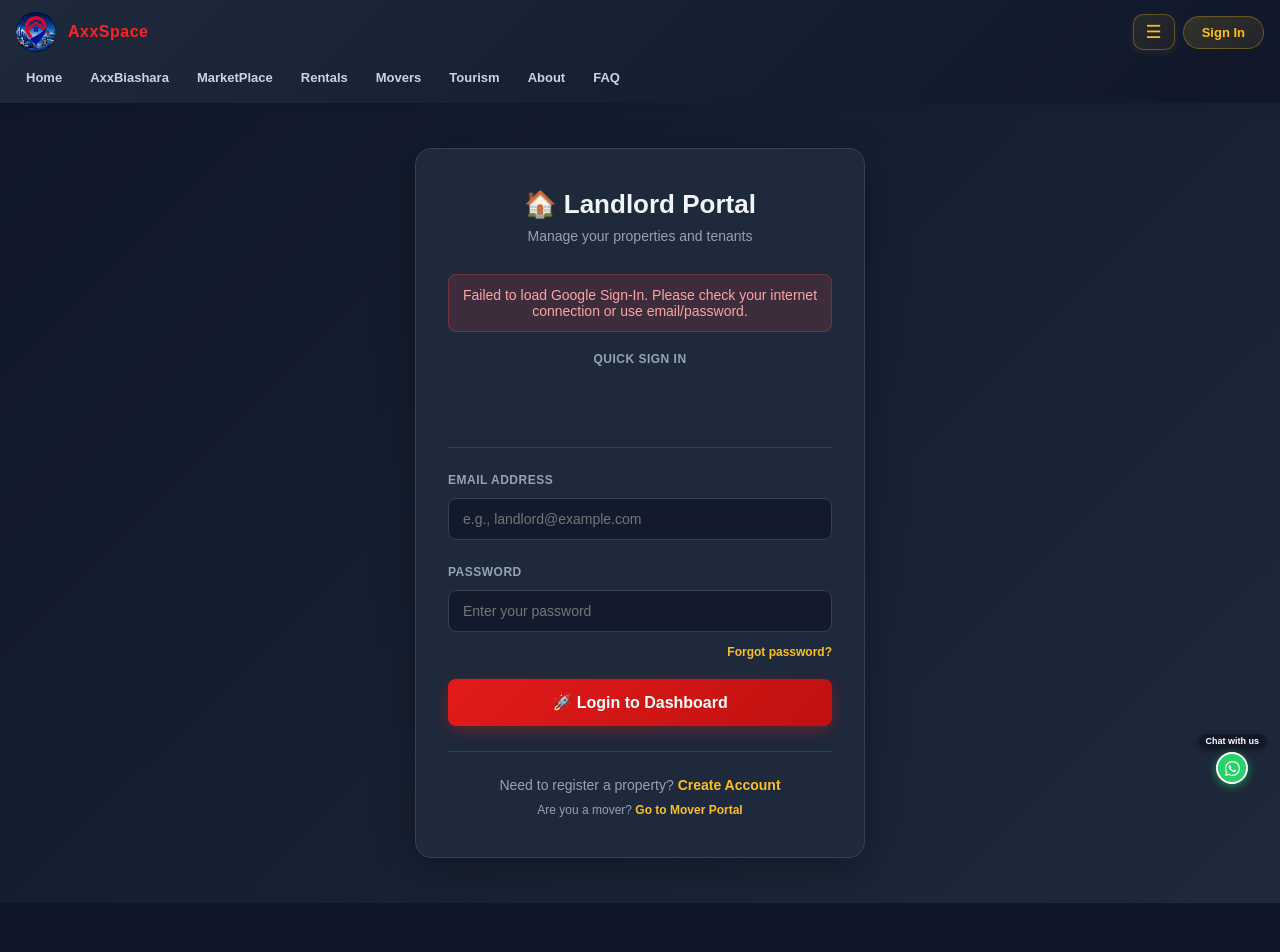
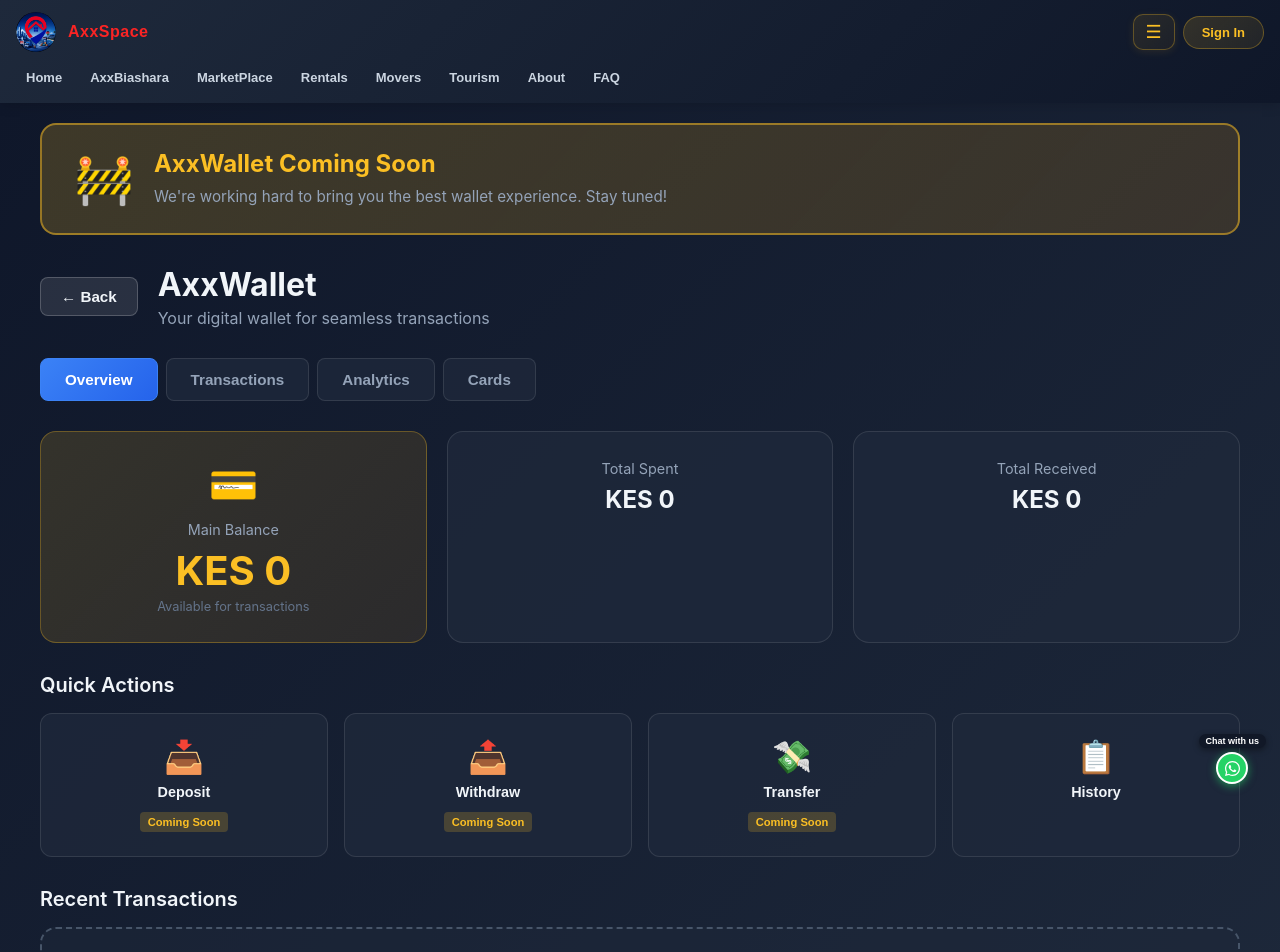
Before and after one commit to richard254120/axx-spaces-frontend, a React (Vite) app: page /axxwallet in a window 1280 px wide. Before the commit this address led to /login. Shown: the top 952 px of the page. Before the commit the page ends 903 px from the top, so only its background shows below. Built offline with nearby package versions, Linux system fonts and the light colour scheme.

Commit message:
Updated homepage

```diff
--- a/src/App.jsx
+++ b/src/App.jsx
@@ -270,7 +270,7 @@ function App() {
         path="/axxwallet"
         element={
           <PublicLayout>
-            <ProtectedRoute><AxxWallet /></ProtectedRoute>
+            <AxxWallet />
           </PublicLayout>
         }
       />
--- a/src/components/Navbar.jsx
+++ b/src/components/Navbar.jsx
@@ -83,6 +83,9 @@ export default function Navbar() {
           </Link>
           <Link to="/tourism" style={styles.dropdownItem} onClick={() => setDropdownOpen(false)}>
             <span style={styles.dropdownIcon}>Tourism</span>
+          </Link>
+          <Link to="/axxwallet" style={styles.dropdownItem} onClick={() => setDropdownOpen(false)}>
+            <span style={styles.dropdownIcon}>AxxWallet</span>
           </Link>
           <Link to="/users" style={styles.dropdownItem} onClick={() => setDropdownOpen(false)}>
             <span style={styles.dropdownIcon}>Users</span>
@@ -337,7 +340,7 @@ export default function Navbar() {
                       style={styles.dropdownItem}
                       onClick={() => { setDropdownOpen(false); setMenuOpen(false); }}
                     >
-                      💳 Payment History
+                      📋 Payment History
                     </Link>
                     <Link
                       to="/dashboard"
--- a/src/pages/AxxWallet.jsx
+++ b/src/pages/AxxWallet.jsx
@@ -20,9 +20,12 @@ export default function AxxWallet() {
   const [notification, setNotification] = useState(null);
 
   useEffect(() => {
-    if (!token) { navigate("/login"); return; }
-    fetchWalletData();
-  }, [token, navigate]);
+    if (token) {
+      fetchWalletData();
+    } else {
+      setLoading(false);
+    }
+  }, [token]);
 
   const fetchWalletData = async () => {
     try {
@@ -45,73 +48,20 @@ export default function AxxWallet() {
 
   const handleDeposit = async (e) => {
     e.preventDefault();
-    if (!depositAmount || parseFloat(depositAmount) < 10) {
-      showNotification("Minimum deposit is KES 10", "error");
-      return;
-    }
-    try {
-      const response = await API.post("/payment/initiate-mpesa", {
-        phone: user.phone,
-        amount: parseFloat(depositAmount),
-        plan: "Wallet Deposit",
-      });
-      showNotification("M-Pesa prompt sent! Enter your PIN to complete deposit.", "success");
-      setShowDepositModal(false);
-      setDepositAmount("");
-      setTimeout(fetchWalletData, 2000);
-    } catch (err) {
-      showNotification("Failed to initiate deposit", "error");
-    }
+    showNotification("AxxWallet is coming soon! Deposit feature will be available soon.", "error");
+    setShowDepositModal(false);
   };
 
   const handleWithdraw = async (e) => {
     e.preventDefault();
-    if (!withdrawAmount || parseFloat(withdrawAmount) < 100) {
-      showNotification("Minimum withdrawal is KES 100", "error");
-      return;
-    }
-    if (parseFloat(withdrawAmount) > (walletData?.balance || 0)) {
-      showNotification("Insufficient balance", "error");
-      return;
-    }
-    try {
-      await API.post("/payment/withdraw", { amount: parseFloat(withdrawAmount) });
-      showNotification("Withdrawal request submitted successfully", "success");
-      setShowWithdrawModal(false);
-      setWithdrawAmount("");
-      fetchWalletData();
-    } catch (err) {
-      showNotification("Failed to process withdrawal", "error");
-    }
+    showNotification("AxxWallet is coming soon! Withdraw feature will be available soon.", "error");
+    setShowWithdrawModal(false);
   };
 
   const handleTransfer = async (e) => {
     e.preventDefault();
-    if (!transferAmount || parseFloat(transferAmount) < 10) {
-      showNotification("Minimum transfer is KES 10", "error");
-      return;
-    }
-    if (!transferPhone) {
-      showNotification("Recipient phone number is required", "error");
-      return;
-    }
-    if (parseFloat(transferAmount) > (walletData?.balance || 0)) {
-      showNotification("Insufficient balance", "error");
-      return;
-    }
-    try {
-      await API.post("/payment/transfer", {
-        amount: parseFloat(transferAmount),
-        recipientPhone: transferPhone,
-      });
-      showNotification("Transfer successful!", "success");
-      setShowTransferModal(false);
-      setTransferAmount("");
-      setTransferPhone("");
-      fetchWalletData();
-    } catch (err) {
-      showNotification("Failed to process transfer", "error");
-    }
+    showNotification("AxxWallet is coming soon! Transfer feature will be available soon.", "error");
+    setShowTransferModal(false);
   };
 
   const getStatusStyle = (status) => {
@@ -147,6 +97,15 @@ export default function AxxWallet() {
   return (
     <div style={styles.container}>
       <style>{css}</style>
+
+      {/* Coming Soon Banner */}
+      <div style={styles.comingSoonBanner}>
+        <div style={styles.comingSoonIcon}>🚧</div>
+        <div style={styles.comingSoonText}>
+          <div style={styles.comingSoonTitle}>AxxWallet Coming Soon</div>
+          <div style={styles.comingSoonSubtitle}>We're working hard to bring you the best wallet experience. Stay tuned!</div>
+        </div>
+      </div>
 
       {notification && (
         <div style={{ ...styles.notification, background: notification.type === "error" ? "rgba(239,68,68,0.9)" : "rgba(34,197,94,0.9)" }}>
@@ -204,14 +163,17 @@ export default function AxxWallet() {
               <button style={styles.actionBtn} onClick={() => setShowDepositModal(true)}>
                 <div style={styles.actionIcon}>📥</div>
                 <div style={styles.actionLabel}>Deposit</div>
+                <div style={styles.comingSoonBadge}>Coming Soon</div>
               </button>
               <button style={styles.actionBtn} onClick={() => setShowWithdrawModal(true)}>
                 <div style={styles.actionIcon}>📤</div>
                 <div style={styles.actionLabel}>Withdraw</div>
+                <div style={styles.comingSoonBadge}>Coming Soon</div>
               </button>
               <button style={styles.actionBtn} onClick={() => setShowTransferModal(true)}>
                 <div style={styles.actionIcon}>💸</div>
                 <div style={styles.actionLabel}>Transfer</div>
+                <div style={styles.comingSoonBadge}>Coming Soon</div>
               </button>
               <button style={styles.actionBtn} onClick={() => setActiveTab("transactions")}>
                 <div style={styles.actionIcon}>📋</div>
@@ -517,6 +479,30 @@ const styles = {
     zIndex: 1000,
     boxShadow: "0 4px 12px rgba(0,0,0,0.3)",
   },
+  comingSoonBanner: {
+    background: "linear-gradient(135deg, rgba(251,191,36,0.2) 0%, rgba(245,158,11,0.15) 100%)",
+    border: "2px solid rgba(251,191,36,0.5)",
+    borderRadius: 16,
+    padding: "24px 32px",
+    maxWidth: 1200,
+    margin: "0 auto 30px",
+    display: "flex",
+    alignItems: "center",
+    gap: 20,
+  },
+  comingSoonIcon: { fontSize: "3rem" },
+  comingSoonText: { flex: 1 },
+  comingSoonTitle: {
+    color: "#fbbf24",
+    fontSize: "1.5rem",
+    fontWeight: 700,
+    marginBottom: 8,
+  },
+  comingSoonSubtitle: {
+    color: "#94a3b8",
+    fontSize: "0.95rem",
+    lineHeight: 1.5,
+  },
   header: {
     display: "flex",
     alignItems: "center",
@@ -626,6 +612,15 @@ const styles = {
   },
   actionIcon: { fontSize: "2rem" },
   actionLabel: { color: "#f1f5f9", fontSize: "0.9rem", fontWeight: 600 },
+  comingSoonBadge: {
+    background: "rgba(251,191,36,0.2)",
+    color: "#fbbf24",
+    fontSize: "0.7rem",
+    fontWeight: 600,
+    padding: "4px 8px",
+    borderRadius: 4,
+    marginTop: 4,
+  },
 
   recentSection: { marginBottom: 30 },
   emptyState: {
```
